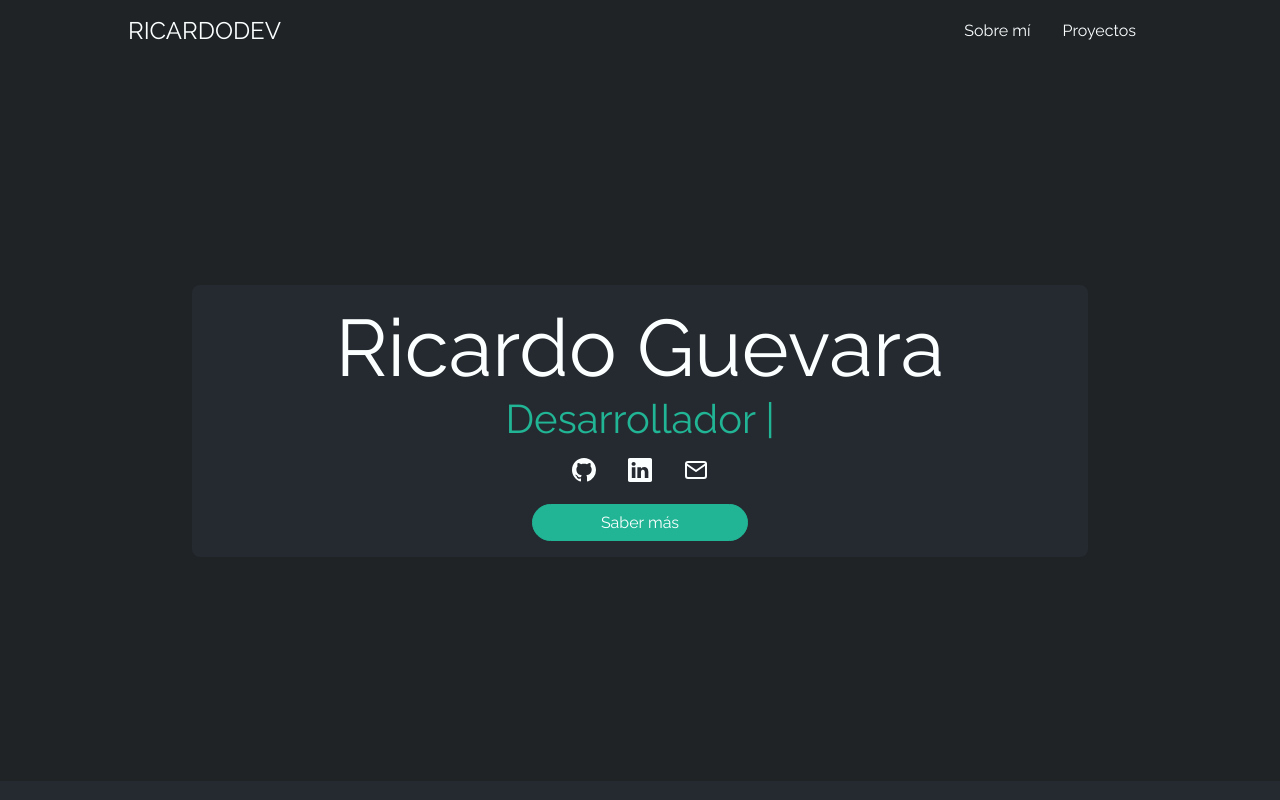
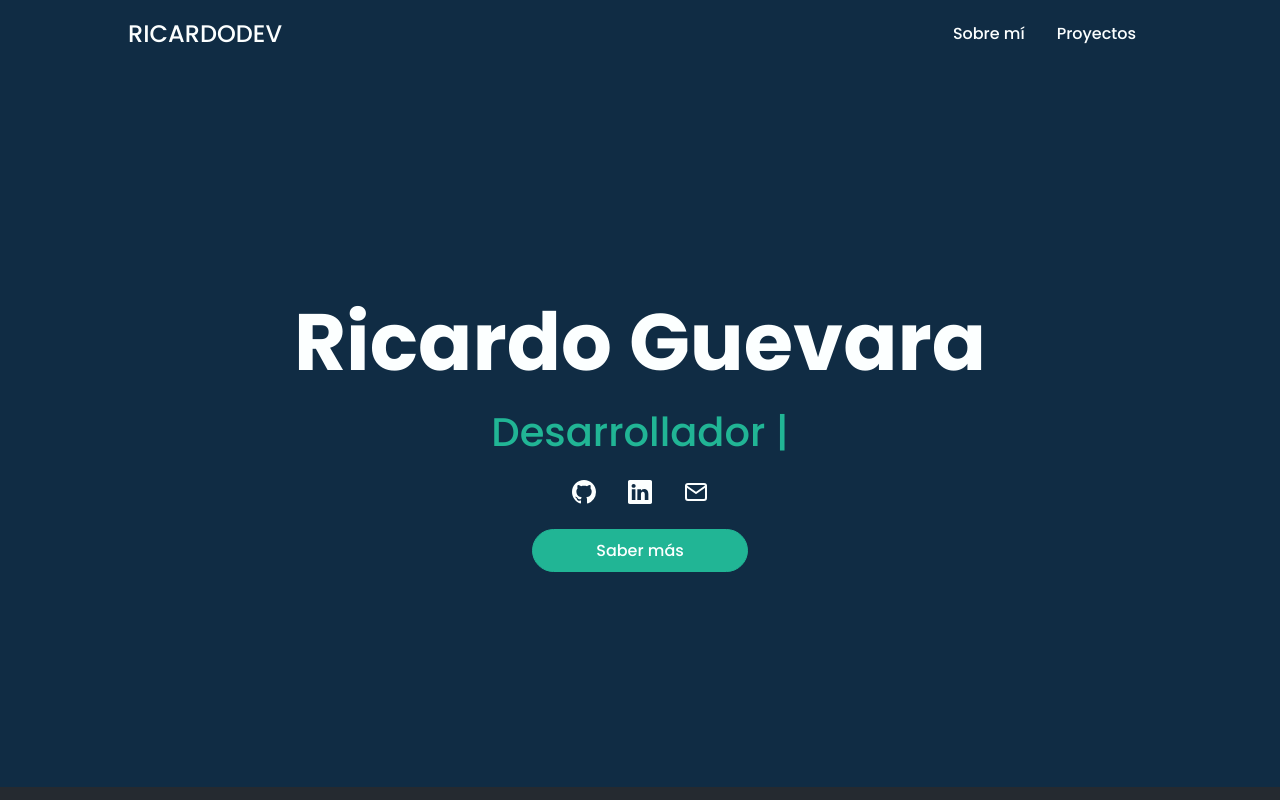
Before and after one commit to ricardoggz/personal-website, a React (Create React App) app: page / in a window 1280 px wide. Shown: the top 800 px of the page. Built offline with nearby package versions, Linux system fonts and the light colour scheme.

Commit message:
cambio de colores

```diff
--- a/public/index.html
+++ b/public/index.html
@@ -7,7 +7,7 @@
     <link rel="preconnect" href="https://fonts.googleapis.com" />
     <link rel="preconnect" href="https://fonts.gstatic.com" crossorigin />
     <link
-      href="https://fonts.googleapis.com/css2?family=Raleway:wght@200;400&display=swap"
+      href="https://fonts.googleapis.com/css2?family=Poppins:wght@200;500;700&display=swap"
       rel="stylesheet"
     />
     <title>RICARDO GUEVARA | PORTFOLIO</title>
--- a/src/components/card/card.elements.js
+++ b/src/components/card/card.elements.js
@@ -5,7 +5,6 @@
   height: auto;
   padding: 1rem;
   border-radius: 8px;
-  background: var(--color-dark-secondary);
   color: var(--color-light-primary);
 
   @media (min-width: 240px) and (max-width: 880px) {
@@ -21,6 +20,7 @@
 
   .title {
     font-size: 5rem;
+    font-weight:600;
   }
   .subtitle {
     font-size: 2.5rem;
--- a/src/index.elements.js
+++ b/src/index.elements.js
@@ -7,14 +7,14 @@
       box-sizing:border-box;
   }
   body {
-     font-family: 'Raleway', sans-serif;
+     font-family: 'Poppins', sans-serif;
      background:var(--color-dark-primary);
   }
   html {
     scroll-behavior: smooth;
 }
   :root {
-    --color-dark-primary:#1f2326;
+    --color-dark-primary:#102c44;
     --color-dark-secondary:#252a30;
     --color-light-primary:#fcffff;
     --color-light-secondary:#b1b6bc;
```
